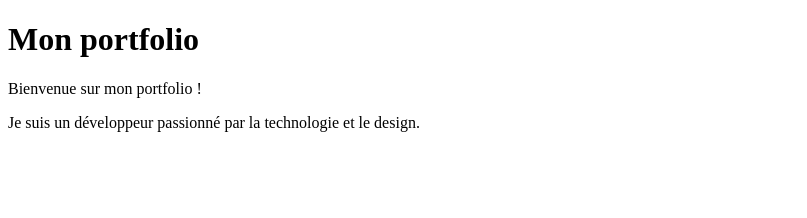
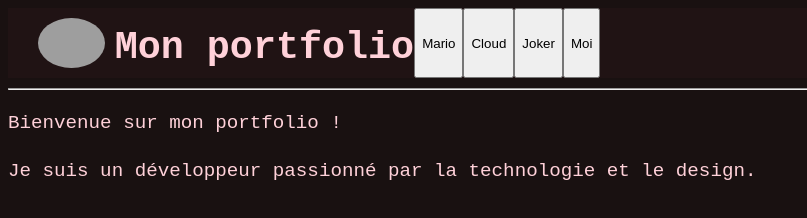
Before and after one commit to CoffeePuma55644/mon-portfolio-premium, a plain HTML site: page index.html in a window 1280 px wide. Shown: the whole page, without its empty margins (0-807 px from the left). Drawn offline with Linux system fonts and the light colour scheme; grey boxes are pictures that could not be loaded.

Commit message:
Ajout de styles CSS initiaux pour la mise en page et la navigation de la page d'accueil
- Création d'un fichier CSS pour la mise en page de la page d'accueil de l'application.
- Définition des styles de corps, notamment la couleur d'arrière-plan, la couleur du texte, la famille de polices et la taille.
- Mise en page de l'en-tête et de la barre de navigation avec flexbox.
- Ajout de styles de boutons pour la navigation avec des effets de survol.
- Ajout de commentaires sur la palette de couleurs pour référence.

```diff
--- a/index.html
+++ b/index.html
@@ -5,9 +5,36 @@
     <meta name="viewport" content="width=device-width, initial-scale=1.0" />
     <title>CPuma Portfolio</title>
     <link rel="icon" href="./images/favicon-32x32.png" type="image/png" />
+    <link rel="stylesheet" href="./style.css" />
   </head>
   <body>
-    <h1>Mon portfolio</h1>
+    <header>
+      <div class="navbar">
+        <div id="acceuil">
+          <audio
+            src="./music/PlayStation 5 - System Music - Main Menu.m4a"
+            controls
+            loop
+            autoplay
+            style="display: none"
+          ></audio>
+          <img
+            id="joker"
+            src="https://i.pinimg.com/736x/9f/1c/34/9f1c345f24bbb6e1c33bdb6ca2ede122.jpg"
+            alt="Joker"
+            height="auto"
+          />
+          <h1>Mon portfolio</h1>
+          <div class="nav-buttons"></div>
+          <button>Mario</button>
+          <button>Cloud</button>
+          <button>Joker</button>
+          <button>Moi</button>
+        </div>
+      </div>
+    </header>
+
+    <hr />
     <p>Bienvenue sur mon portfolio !</p>
     <p>Je suis un développeur passionné par la technologie et le design.</p>
   </body>
--- /dev/null
+++ b/style.css
@@ -0,0 +1,78 @@
+/*
+  Ce fichier CSS est utilisé pour styliser la page d'accueil de l'application.
+  Il définit les styles pour le corps de la page, le conteneur principal et les éléments de navigation.
+*/
+
+/*
+Les couleurs de fond viennent du site de Radix Colors
+Elles vont du background au foreground
+
+#191111
+#201314
+#3B1219
+#500F1C
+#611623
+#72232D
+#8C333A
+#B54548
+#E5484D
+#EC5D5E
+#FF9592
+#FFD1D9
+
+*/
+
+body {
+  background-color: #191111;
+  color: #ffd1d9;
+  font-family: "Courier New", Courier, monospace;
+  font-size: 1.2em;
+  line-height: 1.5em;
+}
+
+#joker {
+  justify-content: start;
+  padding: 10px;
+  border-radius: 50%;
+}
+
+#acceuil {
+  display: flex;
+  background-color: #201314;
+  flex-direction: row;
+  justify-content: flex-start;
+  height: 70px;
+}
+
+header {
+  height: 70px;
+}
+
+.navbar {
+  display: flex;
+  justify-content: space-between;
+  align-items: center;
+  background-color: #201314;
+  padding: 0 20px;
+  height: 70px;
+}
+
+.nav-buttons {
+  display: flex;
+  gap: 15px;
+}
+
+.nav-buttons button {
+  background: #3b1219;
+  color: #ffd1d9;
+  border: none;
+  border-radius: 8px;
+  padding: 8px 16px;
+  font-size: 1em;
+  cursor: pointer;
+  transition: background 0.2s;
+}
+
+.nav-buttons button:hover {
+  background: #e5484d;
+}
```
Also changed, not shown: 1 other file.
